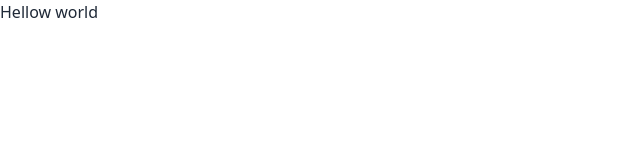
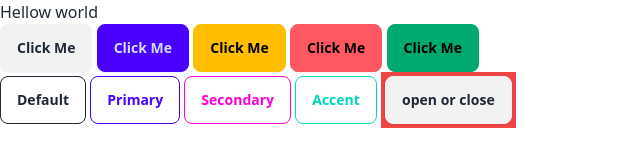
Before and after one commit to abdulmazidakash/m-15-daisy-ui-test, a plain HTML site: page index.html in a window 1280 px wide. Shown: the whole page, without its empty margins (0-640 px from the left). Drawn offline with nearby package versions, Linux system fonts and the light colour scheme.

Commit message:
15.1 explore button and dropdown

```diff
--- a/index.html
+++ b/index.html
@@ -11,5 +11,27 @@
 </head>
 <body>
 	<h1>Hellow world</h1>
+	<button class="btn">Click Me</button>
+	<button class="btn btn-primary">Click Me</button>
+	<button class="btn btn-warning">Click Me</button>
+	<button class="btn btn-error">Click Me</button>
+	<button class="btn btn-success">Click Me</button>
+	<br>
+
+	<!-- daisy ui button  -->
+	<button class="btn btn-outline">Default</button>
+	<button class="btn btn-outline btn-primary">Primary</button>
+	<button class="btn btn-outline btn-secondary">Secondary</button>
+	<button class="btn btn-outline btn-accent">Accent</button>
+
+
+	<!-- daisy ui dropdown  -->
+	<details class="dropdown bg-red-500">
+		<summary class="btn m-1">open or close</summary>
+		<ul class="menu dropdown-content bg-base-100 rounded-box z-[1] w-52 p-2 shadow">
+		  <li><a>Item 1</a></li>
+		  <li><a>Item 2</a></li>
+		</ul>
+	  </details>
 </body>
 </html>
```
